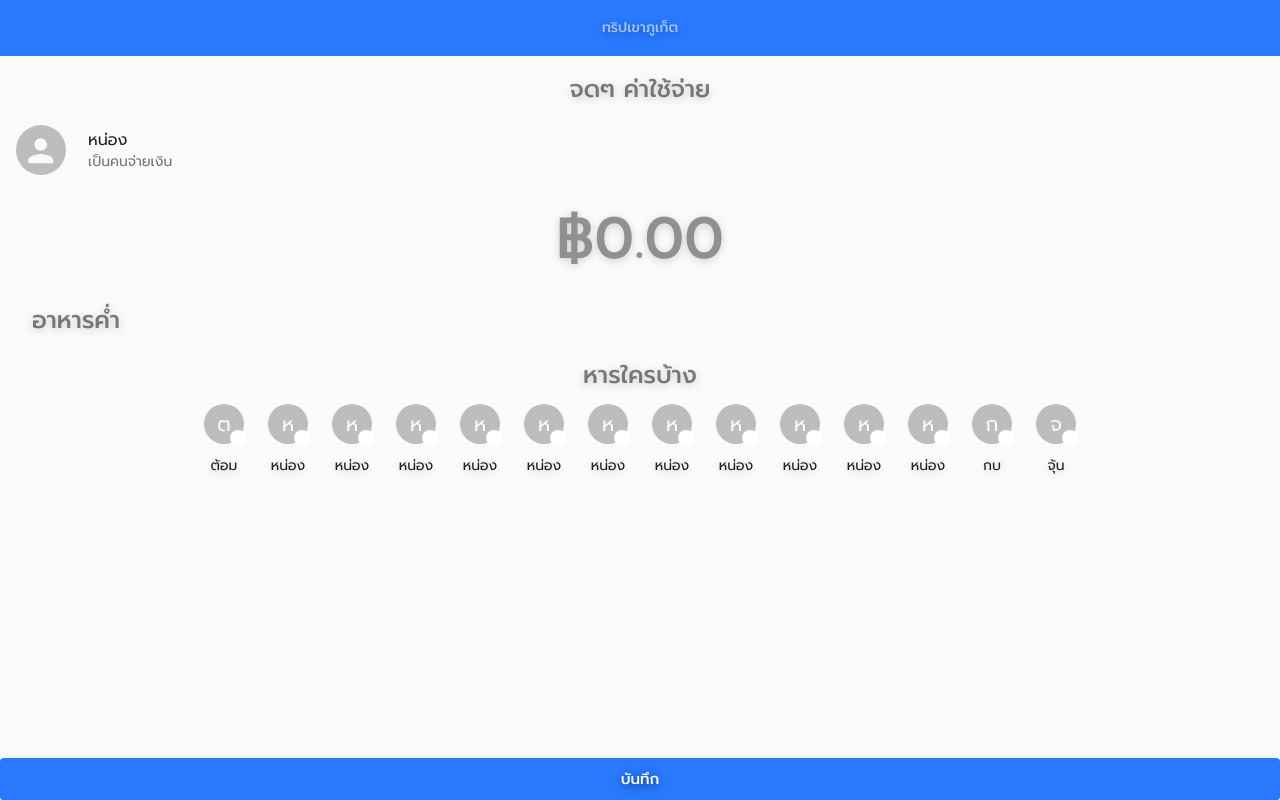
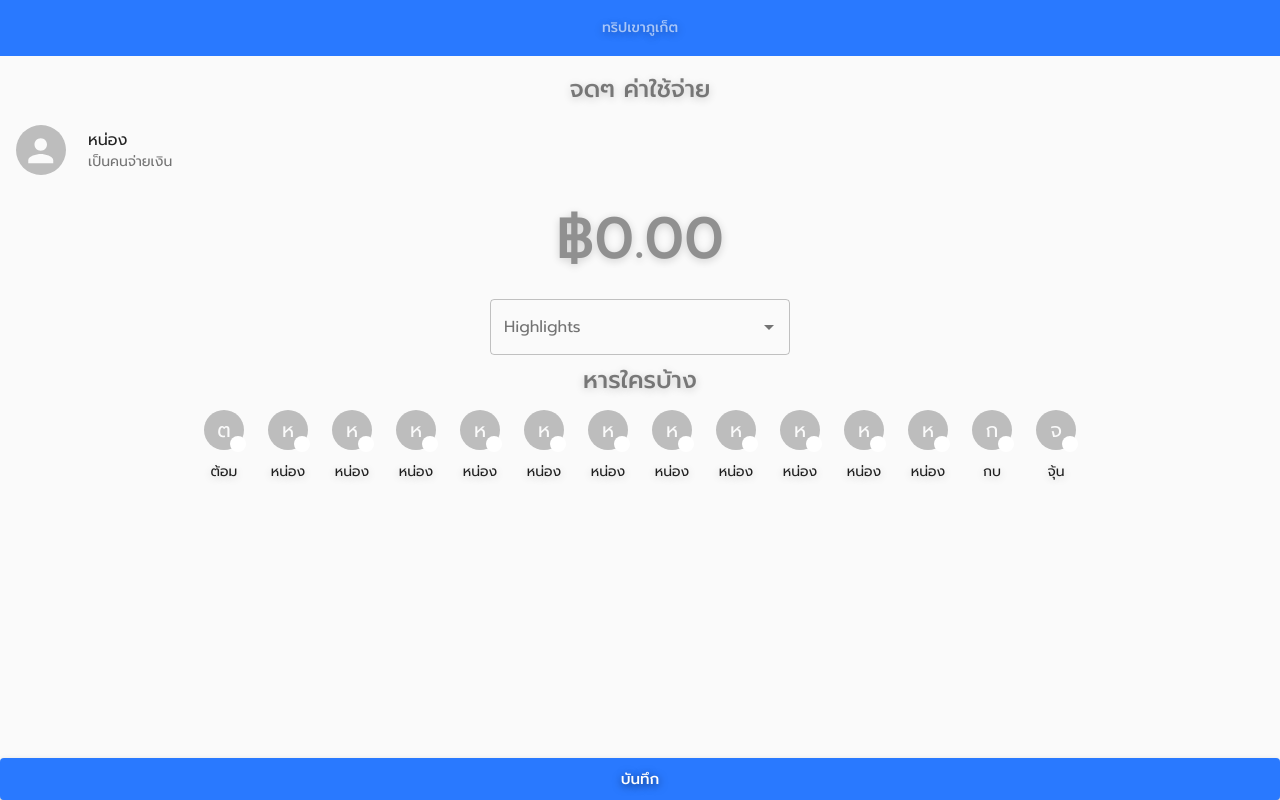
Before and after one commit to AnuchitO/fe-jugbaht, a React (Create React App) app: page / in a window 1280 px wide. Built offline with nearby package versions, Linux system fonts and the light colour scheme.

Commit message:
use combo box Autocomplete for note

```diff
--- a/package.json
+++ b/package.json
@@ -10,6 +10,8 @@
   "dependencies": {
     "@material-ui/core": "4.9.2",
     "@material-ui/icons": "4.9.1",
+    "@material-ui/lab": "4.0.0-alpha.43",
+    "autosuggest-highlight": "3.1.1",
     "react": "16.12.0",
     "react-dom": "16.12.0",
     "react-scripts": "3.0.1",
--- a/src/components/Expense/Expense.js
+++ b/src/components/Expense/Expense.js
@@ -25,6 +25,7 @@ import {
 import Checkbox from "@material-ui/core/Checkbox";
 import FiberManualRecordSharpIcon from "@material-ui/icons/FiberManualRecordSharp";
 import ListItems from "../ListItems/ListItems";
+import Note from "./Note";
 
 const MemberCheckbox = () => (
   <Checkbox
@@ -32,72 +33,6 @@ const MemberCheckbox = () => (
     checkedIcon={<CheckCircleRoundedIcon className={styles.checkedIcon} />}
   />
 );
-
-const Description = () => {
-  const [anchorEl, setAnchorEl] = React.useState(null);
-  const [selectedIndex, setSelectedIndex] = React.useState(1);
-
-  const handleClickListItem = event => {
-    setAnchorEl(event.currentTarget);
-  };
-
-  const handleMenuItemClick = (event, index) => {
-    setSelectedIndex(index);
-    setAnchorEl(null);
-  };
-
-  const handleClose = () => {
-    setAnchorEl(null);
-  };
-
-  const options = [
-    { value: "อื่นๆ" },
-    { value: "อาหารค่ำ" },
-    { value: "น้ำปั่น" },
-    { value: "ส้มตำ" },
-    { value: "หมูกระทะ" },
-    { value: "ทางด่วน" },
-    { value: "ค่าโรงแรม" },
-    { value: "เติมน้ำมัน" }
-  ];
-
-  return (
-    <div>
-      <List component="nav" aria-label="Device settings">
-        <ListItem
-          button
-          aria-haspopup="true"
-          aria-controls="lock-menu"
-          onClick={handleClickListItem}
-        >
-          <ListItemText
-            disableTypography={true}
-            className={styles.description}
-            primary={options[selectedIndex].value}
-          />
-        </ListItem>
-      </List>
-      <Menu
-        id="lock-menu"
-        anchorEl={anchorEl}
-        keepMounted
-        open={Boolean(anchorEl)}
-        onClose={handleClose}
-      >
-        {options.map((option, index) => (
-          <MenuItem
-            key={option.value}
-            disabled={index === 0}
-            selected={index === selectedIndex}
-            onClick={event => handleMenuItemClick(event, index)}
-          >
-            {option.value}
-          </MenuItem>
-        ))}
-      </Menu>
-    </div>
-  );
-};
 
 const Expense = () => {
   const members = [
@@ -155,10 +90,9 @@ const Expense = () => {
               pattern: "[0-9]*"
             }}
           />
-          {/* <FormHelperText>ค่าน้ำปั่น</FormHelperText> */}
         </div>
-        <div className={styles.description}>
-          <Description />
+        <div>
+          <Note />
         </div>
         <div className={styles.title}>หารใครบ้าง</div>
         <div className={styles.members}>
--- /dev/null
+++ b/src/components/Expense/Note.js
@@ -0,0 +1,89 @@
+/* eslint-disable no-use-before-define */
+import React from "react";
+import TextField from "@material-ui/core/TextField";
+import Autocomplete, {
+  createFilterOptions
+} from "@material-ui/lab/Autocomplete";
+import parse from "autosuggest-highlight/parse";
+import match from "autosuggest-highlight/match";
+
+const filter = createFilterOptions();
+export default function Highlights() {
+  const [value, setValue] = React.useState(null);
+  return (
+    <Autocomplete
+      id="highlights-demo"
+      style={{ width: 300 }}
+      value={value}
+      onChange={(event, newValue) => {
+        if (newValue && newValue.inputValue) {
+          setValue({
+            title: newValue.inputValue
+          });
+
+          return;
+        }
+
+        setValue(newValue);
+      }}
+      options={top100Films}
+      getOptionLabel={option => {
+        if (typeof option === "string") {
+          return option;
+        }
+        if (option.inputValue) {
+          return option.inputValue;
+        }
+        return option.title;
+      }}
+      filterOptions={(options, params) => {
+        const filtered = filter(options, params);
+        if (params.inputValue !== "") {
+          filtered.push({
+            inputValue: params.inputValue,
+            title: `Add "${params.inputValue}"`
+          });
+        }
+
+        return filtered;
+      }}
+      renderInput={params => (
+        <TextField
+          {...params}
+          label="Highlights"
+          variant="outlined"
+          fullWidth
+          margin="normal"
+        />
+      )}
+      renderOption={(option, { inputValue }) => {
+        const matches = match(option.title, inputValue);
+        const parts = parse(option.title, matches);
+
+        return (
+          <div>
+            {parts.map((part, index) => (
+              <span
+                key={index}
+                style={{ fontWeight: part.highlight ? 700 : 400 }}
+              >
+                {part.text}
+              </span>
+            ))}
+          </div>
+        );
+      }}
+    />
+  );
+}
+
+const top100Films = [
+  { title: "อื่นๆ" },
+  { title: "อาหารค่ำ" },
+  { title: "น้ำปั่น" },
+  { title: "ส้มตำ" },
+  { title: "หมูกระทะ" },
+  { title: "ทางด่วน" },
+  { title: "ค่าโรงแรม" },
+  { title: "เติมน้ำมัน" }
+];
```
